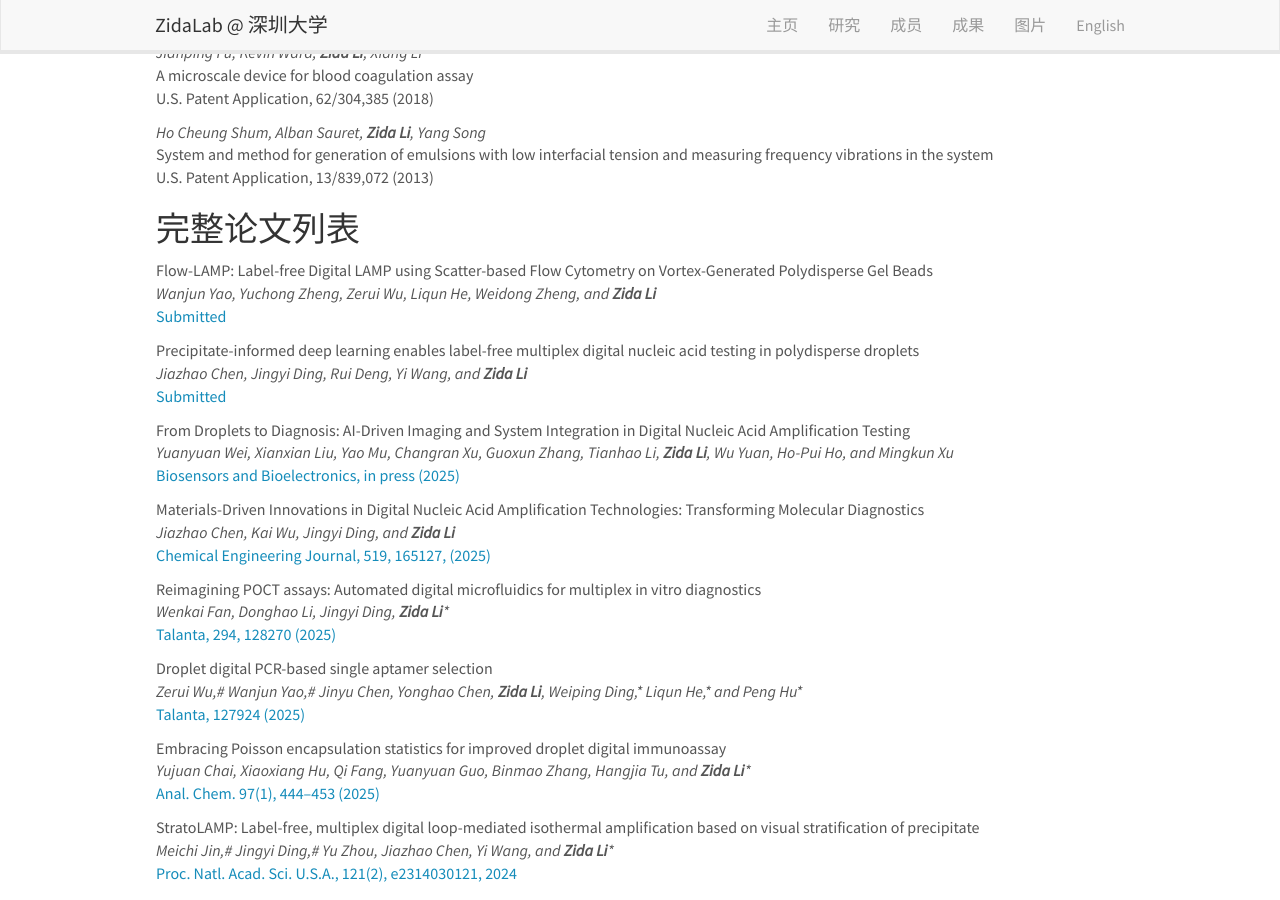
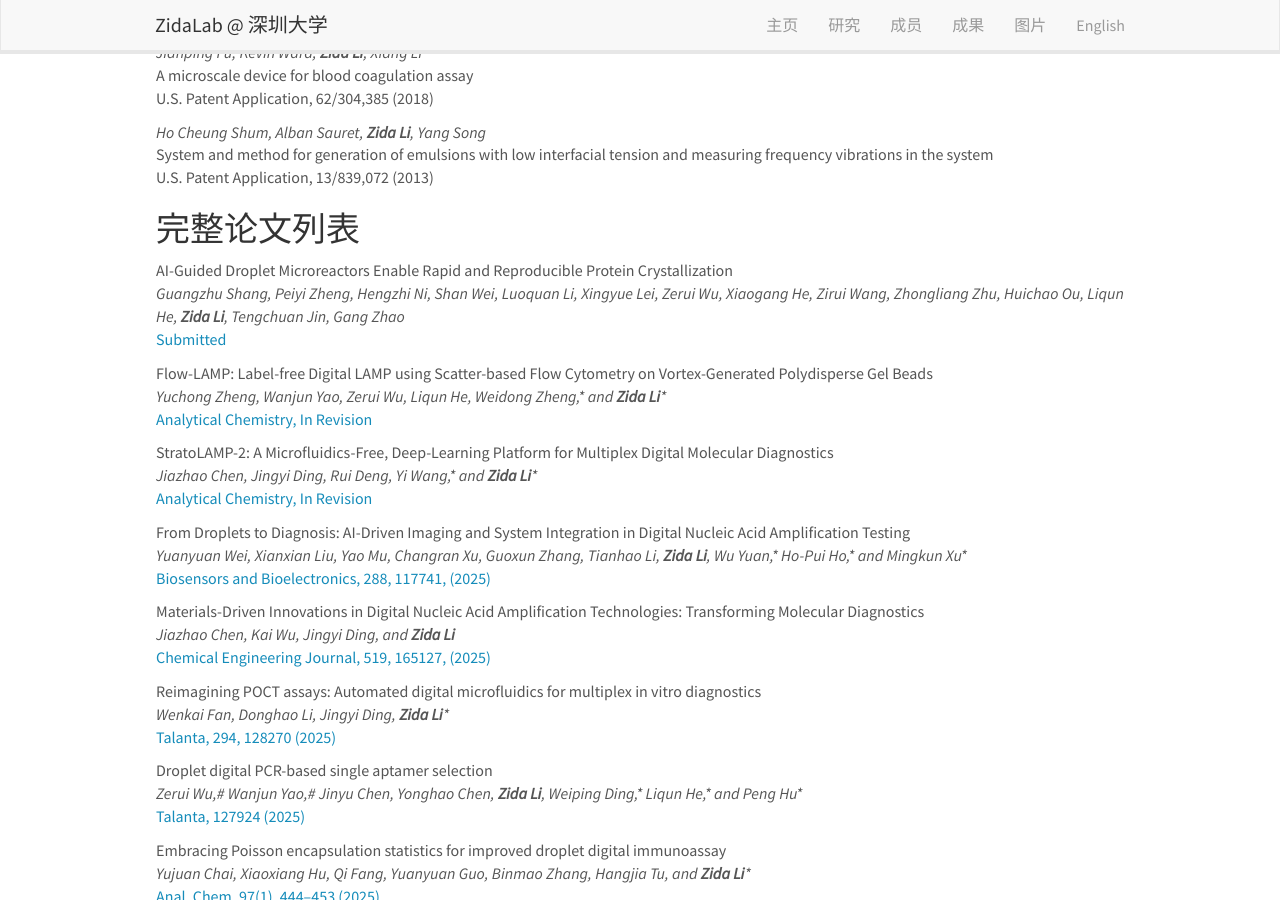
Before and after one commit to zidalab/cn, a Jekyll site: the page built from _pages/publications.md, in a window 1280 px wide and 900 px high, scrolled down 3074 px. Built offline with Jekyll 4.4.1, drawn with Linux system fonts in a browser that asks for light colours; nearby versions of some CDN libraries.

Commit message:
Update publication

```diff
--- a/_data/alumni_members.yml
+++ b/_data/alumni_members.yml
@@ -1,7 +1,7 @@
 - name: 方琪
   photo: Fangqi.jpg
   duration: 2022-2025，硕士研究生
-  current: 达普生物技术工程师
+  current: 达普生物技术公司工程师
   email: 779574160 AT qq.com
   thesis: 基于电阻抗分析的无标记数字LAMP
   number_educ: 1
@@ -13,7 +13,7 @@
 - name: 翟恒
   photo: Zhaiheng.jpg
   duration: 2022-2025，硕士研究生
-  current: TBD
+  current: 大学辅导员
   email: zhaiheng1998 AT outlook.com
   thesis: 基于液滴融合的单细胞测序系统
   number_educ: 1
@@ -25,7 +25,7 @@
 - name: 姚婉君
   photo: Wanjun.jpg
   duration: 2022-2025，硕士研究生
-  current: 教育行业
+  current: 教培机构教师
   email: yaowanjun2000 AT 163.com
   thesis: 基于多分散凝胶微球流式分析的EB病毒定量方法
   number_educ: 1
--- a/_data/publist.yml
+++ b/_data/publist.yml
@@ -1,6 +1,6 @@
-- title: "Flow-LAMP: Label-free Digital LAMP using Scatter-based Flow Cytometry on Vortex-Generated Polydisperse Gel Beads"
+- title: "AI-Guided Droplet Microreactors Enable Rapid and Reproducible Protein Crystallization"
   image:
-  authors: Wanjun Yao, Yuchong Zheng, Zerui Wu, Liqun He, Weidong Zheng, and <b>Zida Li</b>
+  authors: Guangzhu Shang, Peiyi Zheng, Hengzhi Ni, Shan Wei, Luoquan Li, Xingyue Lei, Zerui Wu, Xiaogang He, Zirui Wang,  Zhongliang Zhu, Huichao Ou, Liqun He,  <b>Zida Li</b>, Tengchuan Jin, Gang Zhao
   description:
   link:
     url:
@@ -8,23 +8,33 @@
   highlight: 0
   news2:
 
-- title: "Precipitate-informed deep learning enables label-free multiplex digital nucleic acid testing in polydisperse droplets"
+- title: "Flow-LAMP: Label-free Digital LAMP using Scatter-based Flow Cytometry on Vortex-Generated Polydisperse Gel Beads"
   image:
-  authors: Jiazhao Chen, Jingyi Ding, Rui Deng, Yi Wang, and <b>Zida Li</b>
+  authors: Yuchong Zheng, Wanjun Yao, Zerui Wu, Liqun He, Weidong Zheng,* and <b>Zida Li</b>*
   description:
   link:
     url:
-    display: Submitted
+    display: Analytical Chemistry, In Revision
+  highlight: 0
+  news2:
+
+- title: "StratoLAMP-2: A Microfluidics-Free, Deep-Learning Platform for Multiplex Digital Molecular Diagnostics"
+  image:
+  authors: Jiazhao Chen, Jingyi Ding, Rui Deng, Yi Wang,* and <b>Zida Li</b>*
+  description:
+  link:
+    url:
+    display: Analytical Chemistry, In Revision
   highlight: 0
   news2:
 
 - title: "From Droplets to Diagnosis: AI-Driven Imaging and System Integration in Digital Nucleic Acid Amplification Testing"
   image:
-  authors: Yuanyuan Wei, Xianxian Liu, Yao Mu, Changran Xu, Guoxun Zhang, Tianhao Li, <b>Zida Li</b>, Wu Yuan, Ho-Pui Ho, and Mingkun Xu
+  authors: Yuanyuan Wei, Xianxian Liu, Yao Mu, Changran Xu, Guoxun Zhang, Tianhao Li, <b>Zida Li</b>, Wu Yuan,* Ho-Pui Ho,* and Mingkun Xu*
   description:
   link:
-    url:
-    display: Biosensors and Bioelectronics, in press (2025)
+    url: https://doi.org/10.1016/j.bios.2025.117741
+    display: Biosensors and Bioelectronics, 288, 117741, (2025)
   highlight: 0
   news2:
 
```
